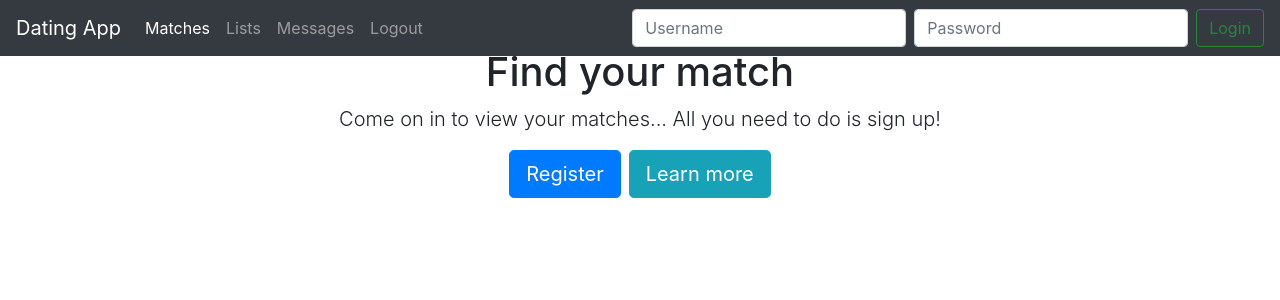
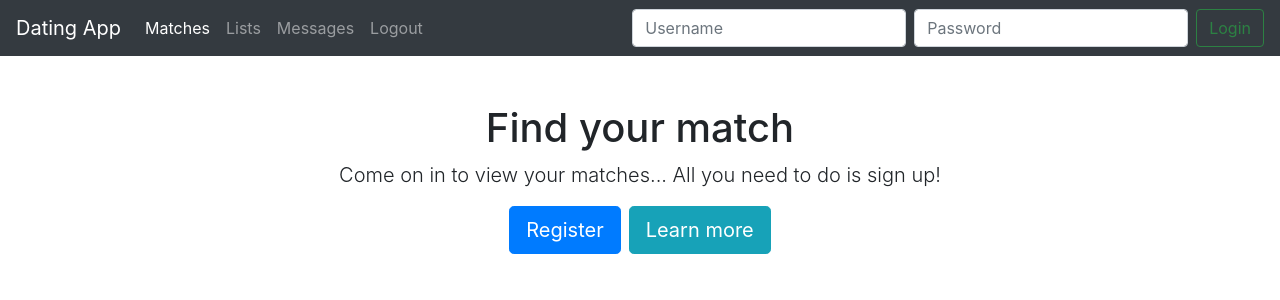
Before and after one commit to TheCompleteWeb/DatingApp2ndNew, an Angular app in the folder DatingApp-SPA/: page / in a window 1280 px wide. Shown: the top 300 px of the page. Built offline with nearby package versions, Linux system fonts and the light colour scheme.

Commit message:
fixed-top removed

```diff
--- a/DatingApp-SPA/src/app/nav/nav.component.html
+++ b/DatingApp-SPA/src/app/nav/nav.component.html
@@ -1,4 +1,4 @@
-<nav class="navbar navbar-expand-md navbar-dark fixed-top bg-dark">
+<nav class="navbar navbar-expand-md navbar-dark bg-dark">
   <a class="navbar-brand" href="#">Dating App</a>
 
 
```
